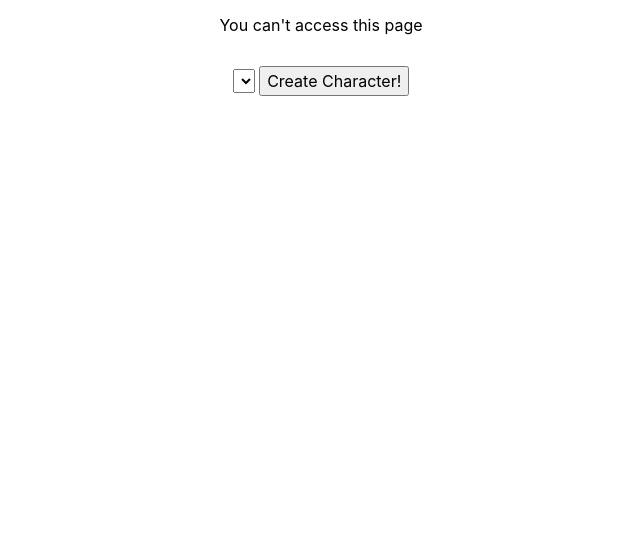
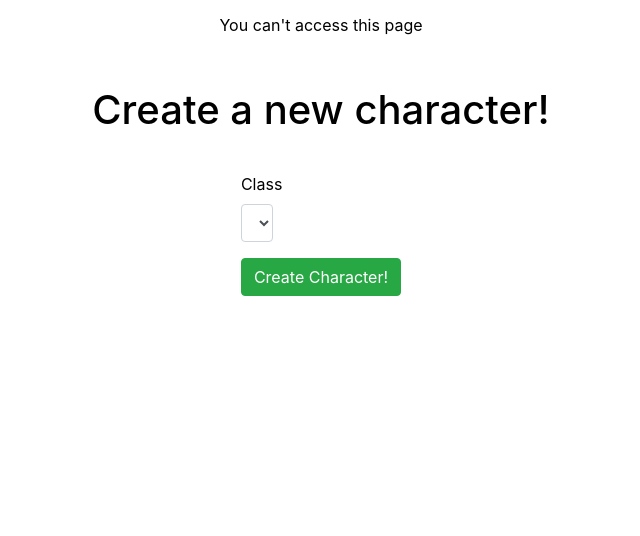
Before and after one commit to cmampbell/Spell_List_Tracker, a Flask app: page /characters/new in a window 1280 px wide. Shown: the part 30-566 px from the top of the page, without its empty margins (319-959 px from the left). Run offline with Flask 3, Linux system fonts and the light colour scheme; data that the repository does not hold is empty.

Commit message:
styled new character form

```diff
--- a/static/spell_list.css
+++ b/static/spell_list.css
@@ -110,7 +110,7 @@ body {
     padding-bottom: 30px;
 }
 
-.sign-up-button {
+.sign-up-button, .login-button, .delete-button{
     border: none;
     color: antiquewhite;
     background-color: rgba(161, 0, 0, 0.8);
@@ -118,24 +118,19 @@ body {
     border-radius: 5px;
 }
 
-.sign-up-button:hover {
+.sign-up-button:hover, .login-button:hover, .delete-button:hover {
     font-weight: bold;
 }
 
 /* ########## USER DETAILS PAGE ############## */
 
-/* .delete-button {
-    position: absolute;
-    top: 30px;
-    align-self: flex-end;
-} */
+/* ########## NEW CHAR PAGE ############## */
 
-.user-title {
-    display:inline-flex;
+label, input {
+    text-transform: capitalize;
 }
 
-.delete-button {
-    align-self: center;
-    font-size: .8rem;
-    margin-left: 45px;
-}
+/* #char_form {
+    display: flex;
+    flex-direction: column;
+} */
--- a/templates/base.html
+++ b/templates/base.html
@@ -19,7 +19,8 @@
         <a class="nav-links" href="/">Home</a>
         {% if g.user %}
         <div class="dropdown show acct-links" id="settings">
-            <a href="#" class="settings dropdown-toggle" id="user-dropdown" data-toggle="dropdown" aria-haspopup="true" aria-expanded="false">
+            <a href="#" class="settings dropdown-toggle" id="user-dropdown" data-toggle="dropdown" aria-haspopup="true"
+                aria-expanded="false">
                 Settings
             </a>
             <div class="dropdown-menu" aria-labelledby="user-dropdown">
@@ -28,7 +29,6 @@
             </div>
         </div>
         <a class="nav-links" href="/user/{{g.user.id}}">{{g.user.username}}</a>
-
         {% else %}
         <a class="acct-links" href="/login">Login</a>
         <a class="acct-links" href="/signup">Signup</a>
@@ -50,10 +50,15 @@
         </p>
     </footer>
 
-    <script src="https://code.jquery.com/jquery-3.3.1.slim.min.js" integrity="sha384-q8i/X+965DzO0rT7abK41JStQIAqVgRVzpbzo5smXKp4YfRvH+8abtTE1Pi6jizo" crossorigin="anonymous"></script>
-    <script src="https://cdn.jsdelivr.net/npm/popper.js@1.14.3/dist/umd/popper.min.js" integrity="sha384-ZMP7rVo3mIykV+2+9J3UJ46jBk0WLaUAdn689aCwoqbBJiSnjAK/l8WvCWPIPm49" crossorigin="anonymous"></script>
-    <script src="https://cdn.jsdelivr.net/npm/bootstrap@4.1.3/dist/js/bootstrap.min.js" integrity="sha384-ChfqqxuZUCnJSK3+MXmPNIyE6ZbWh2IMqE241rYiqJxyMiZ6OW/JmZQ5stwEULTy" crossorigin="anonymous"></script>
-    <script src="/static/nav.js"></script>
+    <script src="https://code.jquery.com/jquery-3.3.1.slim.min.js"
+        integrity="sha384-q8i/X+965DzO0rT7abK41JStQIAqVgRVzpbzo5smXKp4YfRvH+8abtTE1Pi6jizo"
+        crossorigin="anonymous"></script>
+    <script src="https://cdn.jsdelivr.net/npm/popper.js@1.14.3/dist/umd/popper.min.js"
+        integrity="sha384-ZMP7rVo3mIykV+2+9J3UJ46jBk0WLaUAdn689aCwoqbBJiSnjAK/l8WvCWPIPm49"
+        crossorigin="anonymous"></script>
+    <script src="https://cdn.jsdelivr.net/npm/bootstrap@4.1.3/dist/js/bootstrap.min.js"
+        integrity="sha384-ChfqqxuZUCnJSK3+MXmPNIyE6ZbWh2IMqE241rYiqJxyMiZ6OW/JmZQ5stwEULTy"
+        crossorigin="anonymous"></script>
 </body>
 
 </html>
--- a/templates/char/new.html
+++ b/templates/char/new.html
@@ -4,19 +4,40 @@
 
 {% block content %}
 
+<h1 class="title">Create a new character!</h1>
+
 <form method="POST" id="char_form">
     {{ form.hidden_tag() }}
 
-    {% for field in form if field.widget.input_type != 'hidden' %}
+    <div class="form-row char-form">
+        {% for field in form if field.widget.input_type != 'hidden' %}
         {% for error in field.errors %}
-            <span>{{ error }}</span>
+        <span class="text-danger">{{ error }}</span>
         {% endfor %}
+        {% if field.label.text in ['name', 'Class', 'level', 'HP'] %}
 
-        {{ field(placeholder=field.label.text) }}
+        <div class="form-group col-md-3 char-form">
+            {{ field.label }}
+            {{ field(placeholder=field.label.text, class="form-control") }}
+        </div>
+        {% endif %}
+        {% endfor %}
+    </div>
+    <div class="form-row stats-form">
+        {% for field in form if field.widget.input_type != 'hidden' %}
+        {% for error in field.errors %}
+        <span class="text-danger">{{ error }}</span>
+        {% endfor %}
+        {% if field.label.text not in ['name', 'Class', 'level', 'HP'] %}
 
-    {% endfor %}
-
-    <input type="submit" value="Create Character!">
+        <div class="form-group col stats-form">
+            {{ field.label }}
+            {{ field(placeholder=field.label.text, class="form-control") }}
+        </div>
+        {% endif %}
+        {% endfor %}
+    </div>
+    <input class="btn btn-success"type="submit" value="Create Character!">
 </form>
 
 {% endblock %}
--- a/templates/home.html
+++ b/templates/home.html
@@ -5,12 +5,13 @@
 {% block content %}
 
 <h1 class="title">Dungeons and Dragons Spell Tracker</h1>
-<p>Keep track of all your characters spell lists! Sign up, create a character, and start making
-    your lists!
+<p>Keep track of all your characters spell lists! Login or sign up to create a character and start making
+    spell lists!
 </p>
 
 <form action="/signup">
     <input id="submit" class="sign-up-button" type="submit" value="Sign Up!">
+    <input id="submit" class="login-button" type="submit" value="Login!" formaction="/login">
 </form>
 
 {% endblock %}
```
Also changed, not shown: templates/users/delete.html (+1 -11 lines), templates/users/details.html (+6 -3 lines). Lines whose indentation alone changed are shown as unchanged.
